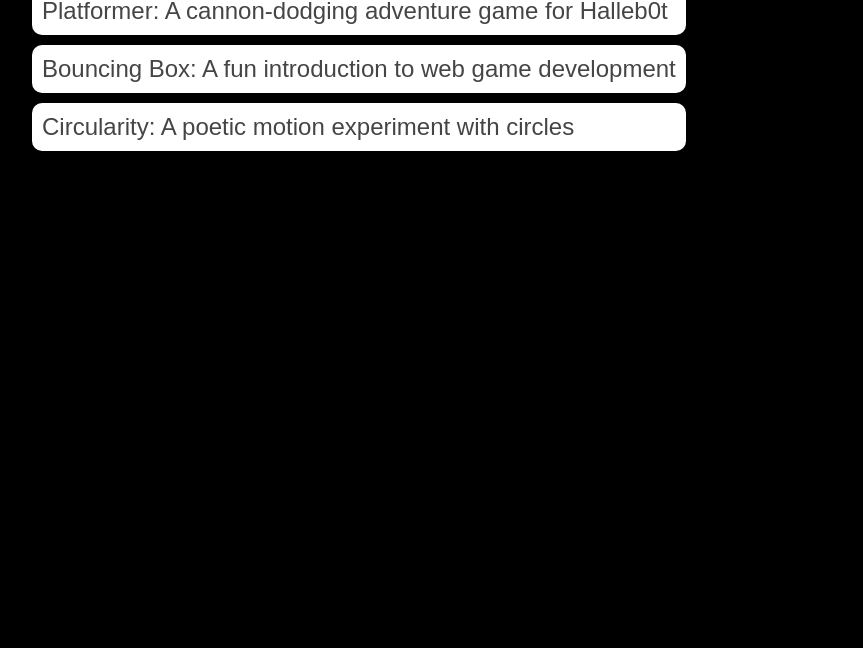
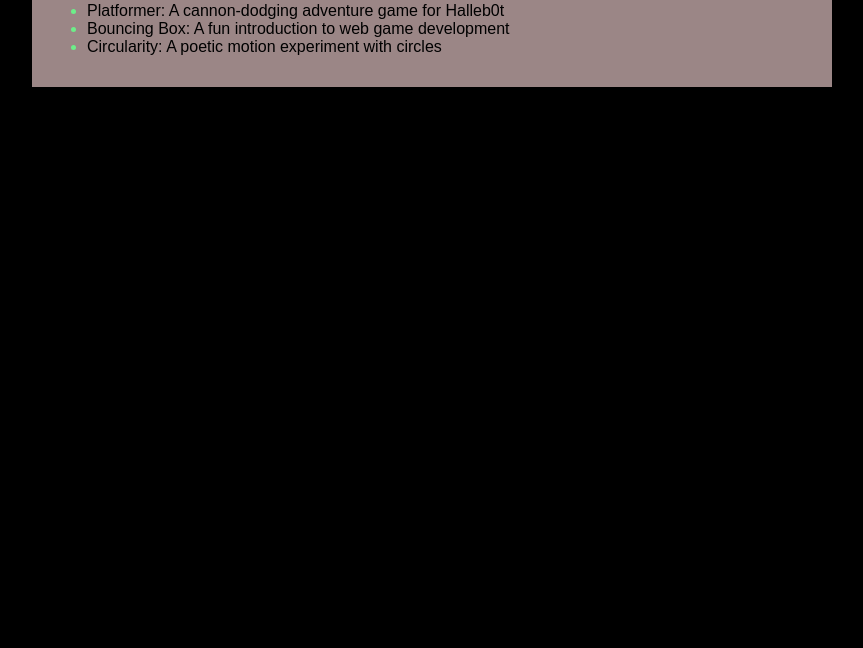
Before and after one commit to Kameron4003/Kameron4003.github.io, a plain HTML site: page portfolio.html in a window 1280 px wide. Shown: the part 152-800 px from the top of the page, without its empty margins (208-1071 px from the left). Drawn offline with Linux system fonts and the light colour scheme.

```diff
--- a/style.css
+++ b/style.css
@@ -43,37 +43,30 @@ a {
     text-decoration:none ;
     color: #000000;
 }
-
 /* main container area beneath menu */
 main {
-    background: rgb(0, 0, 0);
+    background: rgb(155, 134, 134);
     display: flex;
     margin-top: 20px;
 }
 
 .sidebar {
-  margin-right: 0px;
-    justify-content: center;
-    align-items: center;
-  }
+    margin-right: 25px;
+    padding: 10px;
+}
 
 .sidebar-img {
-   width: 100%;
-  }
+    width: 200px;
+}
 
-  p,
-  li {
-    font-size: 24px;
-  }
 .content {
-    align-content: center;
-    justify-content: center;
-  }
+    flex: 1;
+    padding: 15px;
 }
 
 /* interests section styles */
 #interests {
-    border: 4px rgb(0, 255, 55) ridge;
+    border: 4px rgba(192, 192, 192, 0) ridge;
     padding: 8px;
     margin-top: 20px;
 }
@@ -81,28 +74,3 @@ main {
 h2, h3 {
     margin: 0px;
 }
-/* Portfolio styles */
-.content h1 {
-  color: black;
-}
-
-#portfolio {
-  list-style-type: none;
-  padding-left: 0;
-}
-
-#portfolio li {
-  background: #fff;
-  padding: 10px;
-  border-radius: 10px;
-  margin-bottom: 10px;
-}
-
-#portfolio li:hover {
-  background: #eee;
-}
-
-#portfolio a {
-  text-decoration: none;
-  color: #454545;
-}
```
